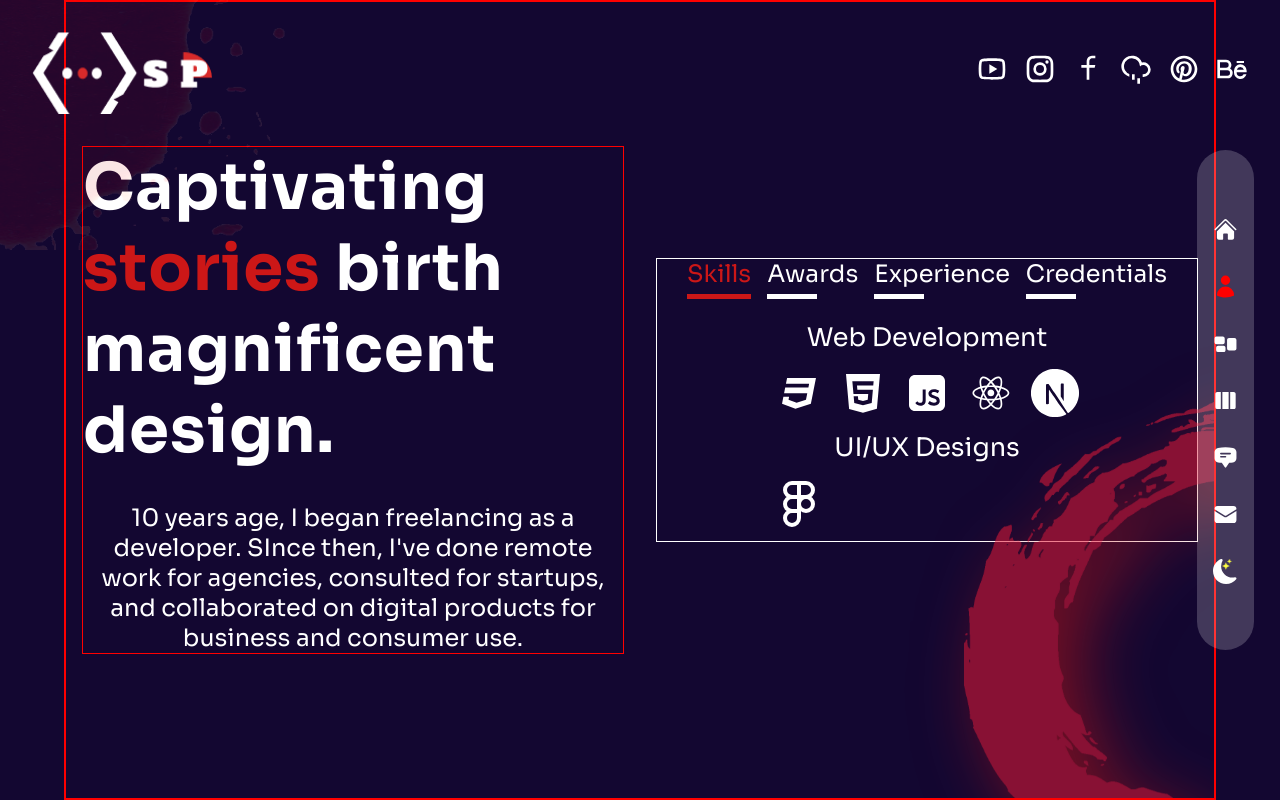
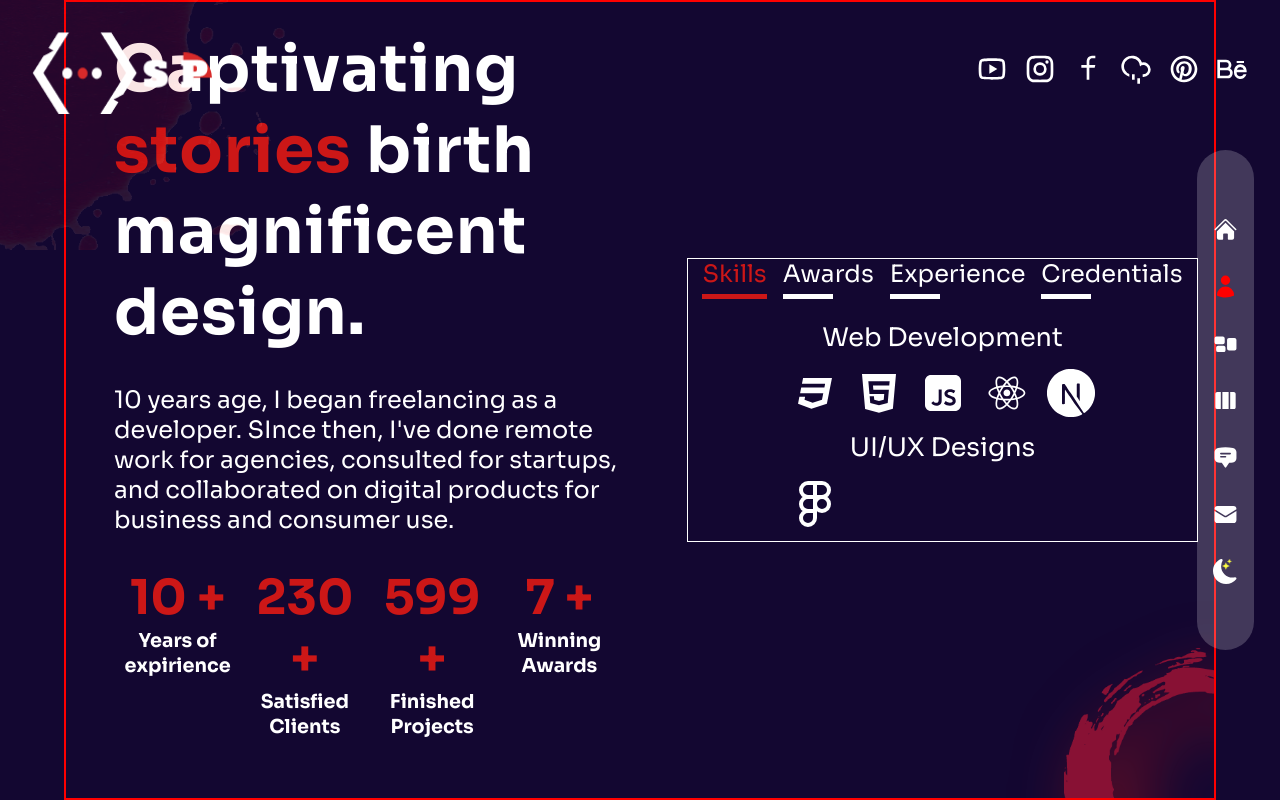
Before and after one commit to sloik89/myPortfolio, a React (Vite) app: page /about in a window 1280 px wide. Built offline with nearby package versions, Linux system fonts and the light colour scheme.

Commit message:
working on services

```diff
--- a/package.json
+++ b/package.json
@@ -12,6 +12,7 @@
   "dependencies": {
     "framer-motion": "^10.16.1",
     "react": "^18.2.0",
+    "react-countup": "^6.4.2",
     "react-dom": "^18.2.0",
     "react-icons": "^4.10.1",
     "react-router-dom": "^6.15.0",
--- /dev/null
+++ b/src/components/ServicesSlider.jsx
@@ -0,0 +1,7 @@
+import React from "react";
+
+const ServicesSlider = () => {
+  return <div>ServicesSlider</div>;
+};
+
+export default ServicesSlider;
--- a/src/components/index.jsx
+++ b/src/components/index.jsx
@@ -6,6 +6,7 @@ import ProjectBtn from "./ProjectBtn";
 import ParticleContainer from "./ParticleContainer";
 import Circle from "./Circle";
 import Socials from "./Socials";
+import ServicesSlider from "./ServicesSlider";
 export {
   TopLeftImg,
   Header,
@@ -15,4 +16,5 @@ export {
   ParticleContainer,
   Circle,
   Socials,
+  ServicesSlider,
 };
--- a/src/index.css
+++ b/src/index.css
@@ -36,7 +36,14 @@ button {
   border: none;
   cursor: pointer;
 }
-
+.circle {
+  position: absolute;
+  bottom: -100px;
+  right: -100px;
+  height: 200px;
+  width: 200px;
+  animation: circleAnimate 2s ease-in-out infinite alternate;
+}
 .top-left-img {
   background-color: transparent;
   position: absolute;
@@ -53,7 +60,7 @@ button {
 }
 /* typografy */
 .header-title {
-  font-size: 1.5rem;
+  font-size: 2rem;
   letter-spacing: 1px;
   line-height: 1.5;
 }
@@ -79,7 +86,12 @@ button {
   body .home-btn .project-btn {
     width: 250px;
   }
+  .circle {
+    width: 250px;
+    height: 250px;
+  }
 }
+
 @media screen and (min-width: 1500px) {
   .header-title {
     font-size: 3.5rem;
@@ -160,17 +172,20 @@ button {
 #tsparticles {
   height: 100%;
 }
-.circle {
+.h-full {
+  min-height: 100vh;
+}
+.bolt-img {
   position: absolute;
-  bottom: -100px;
-  right: -250px;
-  height: -250px;
-  width: 500px;
-  animation: circleAnimate 2s ease-in-out infinite alternate;
+  bottom: -50px;
+  width: 400px;
+  left: 0;
+  transform: translateX(-60%);
+
+  filter: hue-rotate(320deg);
+  animation: circleAnimate 1.4s ease-in-out infinite alternate;
 }
-.about {
-  /* min-height: 100%; */
-}
+/* end of global classes */
 @keyframes circleAnimate {
   0% {
     filter: drop-shadow(0px 0px 0px var(--text-accent-clr)) opacity(0.3);
@@ -179,7 +194,6 @@ button {
     filter: drop-shadow(26px 26px 40px var(--text-accent-clr)) opacity(0.6);
   }
 }
-/* end of global classes */
 @media screen and (min-width: 900px) {
   .top-left-img {
     width: 600px;
--- a/src/page/About.jsx
+++ b/src/page/About.jsx
@@ -3,6 +3,9 @@ import Wrapper from "../wrappers/About.jsx";
 import { Circle } from "../components/";
 import { aboutData } from "../utilis/aboutData.jsx";
 import avatar from "../assets/person2.png";
+import { motion } from "framer-motion";
+import CountUp from "react-countup";
+import { fadeIn } from "../utilis/variants.jsx";
 const About = () => {
   const [index, setIndex] = useState(0);
   return (
@@ -19,7 +22,26 @@ const About = () => {
             collaborated on digital products for business and consumer use.
           </p>
         </div>
+        <div className="about-counters">
+          <div className="count">
+            <CountUp start={0} end={10} duration={5} delay={1.5} /> +
+            <p>Years of expirience</p>
+          </div>
+          <div className="count">
+            <CountUp start={0} end={231} duration={5} delay={1.5} /> +
+            <p>Satisfied Clients</p>
+          </div>
+          <div className="count">
+            <CountUp start={0} end={601} duration={5} delay={1.5} /> +
+            <p>Finished Projects</p>
+          </div>
+          <div className="count">
+            <CountUp start={0} end={7} duration={5} delay={1.5} /> +
+            <p>Winning Awards</p>
+          </div>
+        </div>
       </div>
+
       <div className="about-container">
         <div className="about-nav">
           {aboutData.map((item, idx) => {
@@ -54,9 +76,15 @@ const About = () => {
           })}
         </div>
       </div>
-      <div className="img-about">
+      <motion.div
+        variants={fadeIn("right", 0.9)}
+        initial="hidden"
+        animate="show"
+        exit="hidden"
+        className="img-about"
+      >
         <img src={avatar} alt="" />
-      </div>
+      </motion.div>
     </Wrapper>
   );
 };
--- a/src/page/Services.jsx
+++ b/src/page/Services.jsx
@@ -1,7 +1,28 @@
 import React from "react";
-
+import bolt from "../assets/bolt.png";
+import Wrapper from "../wrappers/Services";
+import { ServicesSlider } from "../components";
 const Services = () => {
-  return <div>Services</div>;
+  return (
+    <Wrapper className="services h-full flex-center">
+      <div className="services-container">
+        <div className="services-text">
+          <h2 className="header-title">
+            My Services <span className="text-accent">.</span>{" "}
+          </h2>
+          <p className="main-desc">
+            Lorem ipsum dolor sit amet consectetur adipisicing elit. Eius
+            corporis repellendus, veritatis voluptatem temporibus facilis
+            eveniet molestias vel harum a.
+          </p>
+        </div>
+        <ServicesSlider />
+      </div>
+      <div className="bolt-img">
+        <img src={bolt} alt="" />
+      </div>
+    </Wrapper>
+  );
 };
 
 export default Services;
--- a/src/utilis/variants.jsx
+++ b/src/utilis/variants.jsx
@@ -4,7 +4,7 @@ export const fadeIn = (direction, delay) => {
       y: direction === "up" ? 80 : direction === "down" ? -80 : 0,
       opacity: 0,
       x: direction === "left" ? 80 : direction === "right" ? -80 : 0,
-      opacity: 0,
+
       transition: {
         type: "tween",
         duration: 1.5,
--- a/src/wrappers/About.jsx
+++ b/src/wrappers/About.jsx
@@ -3,6 +3,7 @@ const Wrapper = styled.div`
   width: 90%;
   border: 2px solid red;
   height: 100vh;
+
   display: flex;
   margin: 0 auto;
   align-items: center;
@@ -14,10 +15,12 @@ const Wrapper = styled.div`
   overflow: hidden;
   .img-about {
     position: absolute;
-    width: 500px;
-    bottom: -220px;
-    left: -250px;
+    width: 50vh;
+    max-width: 900px;
+    bottom: -420px;
+    left: -25vh;
     display: none;
+    z-index: -1;
   }
   .about-text-contaniner {
     h2 {
@@ -91,21 +94,59 @@ const Wrapper = styled.div`
     align-items: center;
     gap: 1rem;
   }
+  .about-counters {
+    margin: 2rem 0;
+    font-size: 2rem;
+    font-weight: 700;
+    display: flex;
+    flex-direction: row;
+    display: none;
+    justify-content: space-between;
+    .count {
+      color: var(--text-accent-clr);
+      flex: 1;
+      text-align: center;
+      span {
+      }
+      p {
+        color: var(--txt-clr);
+        font-size: 1.2rem;
+      }
+    }
+  }
+
   @media screen and (min-width: 1200px) {
     flex-direction: row;
-    max-width: 1800px;
+
+    .about-counters {
+      display: flex;
+    }
     .about-container {
       flex: 1;
+      align-self: center;
+      max-width: 900px;
     }
     .about-info {
       flex: 1;
-      border: 1px solid red;
+      padding: 2rem;
+      max-width: 900px;
     }
     .about-text-contaniner {
       h2 {
         font-size: 4rem;
         text-align: left;
       }
+      p {
+        text-align: left;
+      }
+    }
+    .about-counters {
+      font-size: 3rem;
+    }
+  }
+  @media screen and (min-width: 1900px) {
+    .img-about {
+      display: block;
     }
   }
 `;
--- /dev/null
+++ b/src/wrappers/Services.jsx
@@ -0,0 +1,14 @@
+import styled from "styled-components";
+const Wrapper = styled.div`
+  position: relative;
+  .services-container {
+    width: 90%;
+  }
+  .header-title {
+    text-align: center;
+  }
+  .header-title span {
+    font-size: 2rem;
+  }
+`;
+export default Wrapper;
```
Also changed, not shown: src/assets/bolt.png (added), 1 other file (tests, documents, lock files or other folders).
